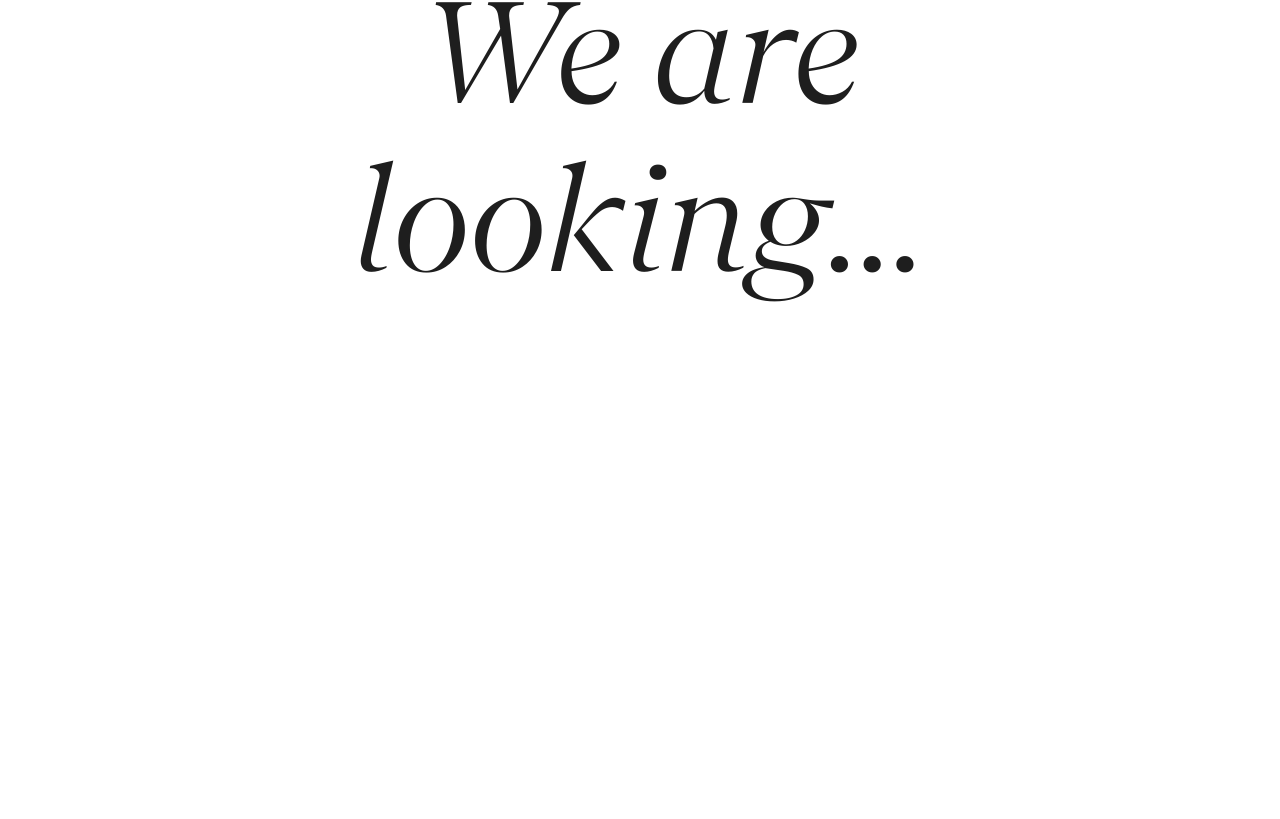
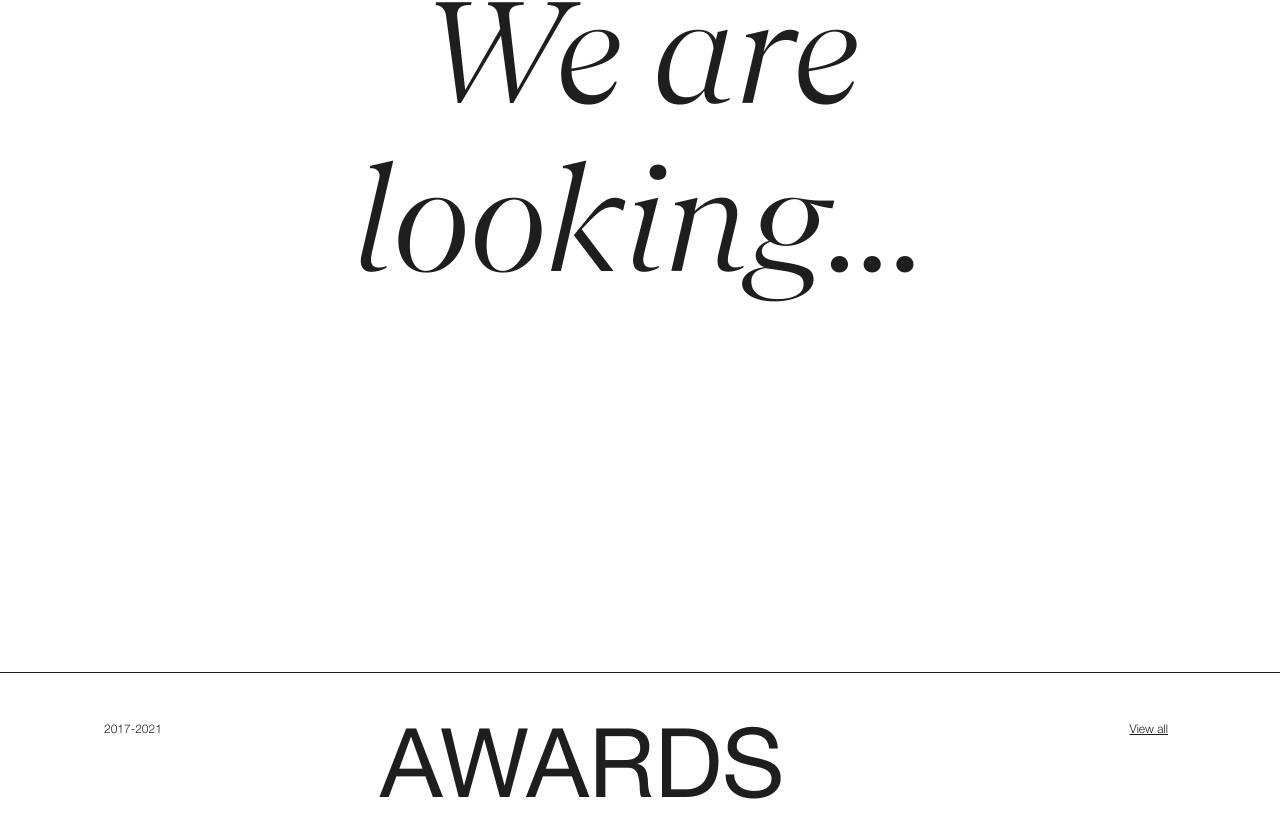
Before and after one commit to alexpinho/paulomartins, a React (Create React App) app: page / in a window 1280 px wide. Shown: the part 3774-4593 px from the top of the page. Before the commit the page ends 4446 px from the top, so only its background shows below. Built offline with nearby package versions, Linux system fonts and the light colour scheme; the HTML template or start-up script is replaced by a standard one.

Commit message:
start home awards

```diff
--- a/src/Pages/home.js
+++ b/src/Pages/home.js
@@ -23,10 +23,10 @@ function Home(){
                     <div className="home-portfolio-intro-left text-detail">2011-2021</div>
                 </div>
                 <div className="col-xs-offset-3">
-                <div className="title-Regular">{t("home-portfolio-title")}</div>
+                    <div className="title-Regular">{t("home-portfolio-title")}</div>
                 </div>
                 <div className="col end-xs">
-                    <a href='/portfolio' className="home-portfolio-intro-right text-detail">{t("home-portfolio-topage")}</a>
+                    <a href='/portfolio' className="home-portfolio-intro-right text-detail">{t("text-topage")}</a>
                 </div>
             </div>
 
@@ -92,6 +92,20 @@ function Home(){
             </div>
         </div>
 
+        <div className="home-atelier">
+            <div className="home-atelier-intro row">
+                <div className="col start-xs">
+                    <div className="home-atelier-intro-left text-detail">2017-2021</div>
+                </div>
+                <div className="col-xs-offset-3">
+                    <div className="title-Regular">{t("home-atelier-title")}</div>
+                </div>
+                <div className="col end-xs">
+                    <a href='/portfolio' className="home-atelier-intro-right text-detail">{t("text-topage")}</a>
+                </div>
+            </div>
+        </div>
+
 
       </div>
     </Layout>
--- a/src/locales/en.json
+++ b/src/locales/en.json
@@ -4,8 +4,9 @@
         "hero-title-2": "&",
         "hero-title-3": "Design",
 
+        "text-topage": "View all",
+
         "home-portfolio-title": "Portfolio",
-        "home-portfolio-topage": "View all",
         "home-portfolio-text-note": "Selection of projects carried out by the studio in different contexts, different scales and with varying conditions.",
         "card-project-title-1": "Beira mar house",
         "card-project-location-1": "Aveiro",
@@ -25,6 +26,10 @@
         "card-project-title-6": "Pavilhão Indústrial PLANSTONE",
         "card-project-location-6": "Águeda",
         "card-project-country-6": "Portugal",
-        "jobs-title-1": "We are looking..."
+
+        "jobs-title-1": "We are looking...",
+
+        "home-atelier-title": "Awards"
+
     }
 }
--- a/src/locales/pt.json
+++ b/src/locales/pt.json
@@ -4,8 +4,9 @@
         "hero-title-2": "&",
         "hero-title-3": "Design",
 
+        "text-topage": "Ver tudo",
+
         "home-portfolio-title": "Portfólio",
-        "home-portfolio-topage": "Ver tudo",
         "home-portfolio-text-note": "Seleção de projectos realizados pelo atelier em diferentes contextos, escalas e condicionantes.",
         "card-project-title-1": "Beira mar casa",
         "card-project-location-1": "Aveiro",
@@ -25,6 +26,9 @@
         "card-project-title-6": "Pavilhão Indústrial PLANSTONE",
         "card-project-location-6": "Águeda",
         "card-project-country-6": "Portugal",
-        "jobs-title-1": "Estamos à procura..."
+
+        "jobs-title-1": "Estamos à procura...",
+
+        "home-atelier-title": "Prémios"
     }
 }
--- a/src/styles/Pages/home.scss
+++ b/src/styles/Pages/home.scss
@@ -53,4 +53,24 @@
       margin-bottom: 23rem;
     }
   }
+
+  &-atelier {
+    border-top: 1px solid $primary-color;
+    padding: 0 7rem;
+
+    &-intro {
+      margin-top: 2rem;
+    }
+
+    &-intro-left {
+      position: absolute;
+      margin-top: 1rem;
+    }
+
+    &-intro-right {
+      position: absolute;
+      right: 7rem;
+      margin-top: 1rem;
+    }
+  }
 }
```
